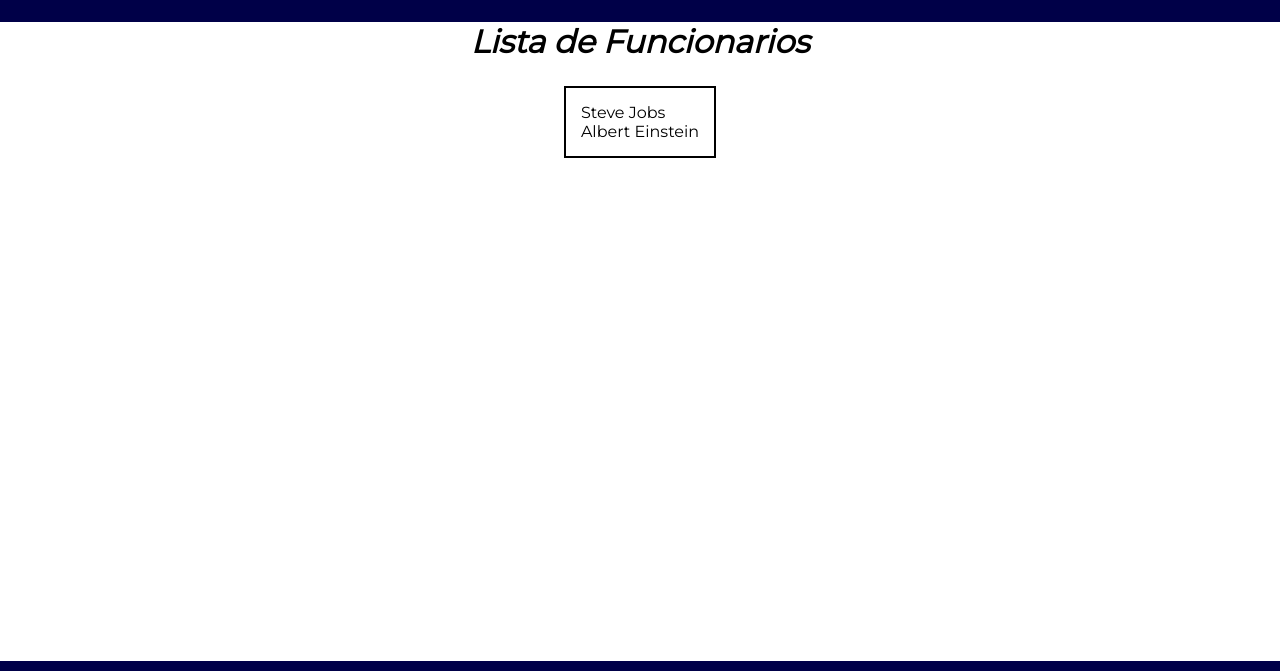
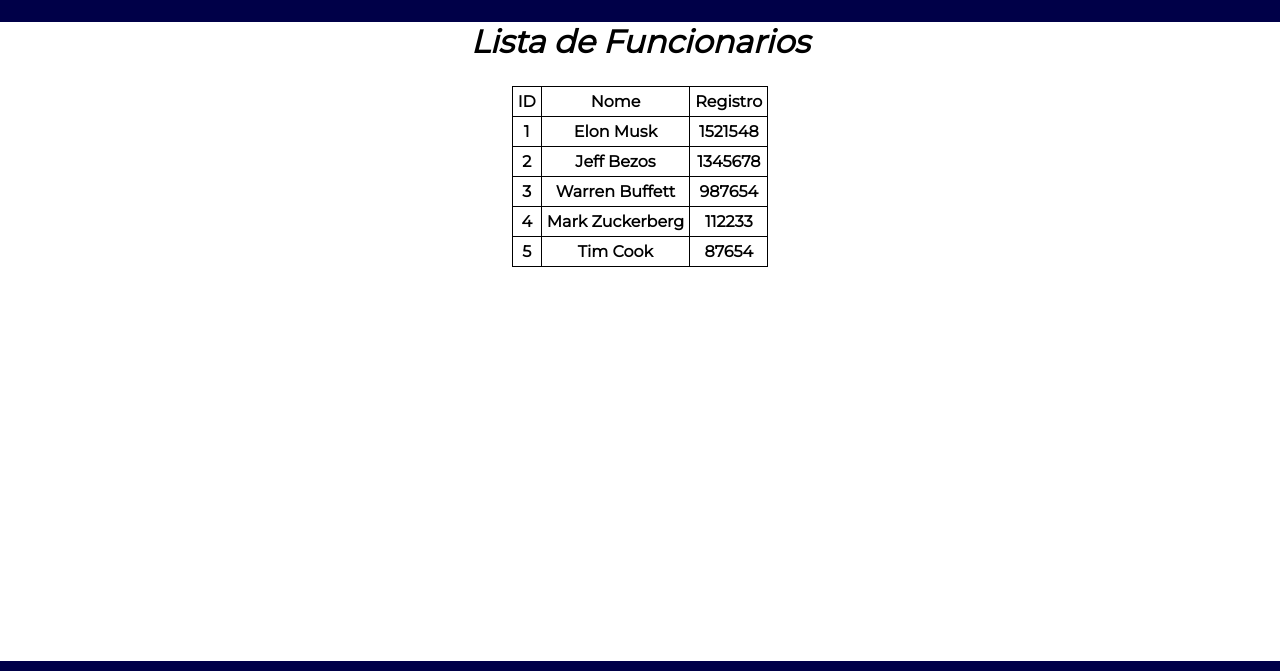
Before and after one commit to Adriano2607/Html-aula, a plain HTML site: page funcionarios.html in a window 1280 px wide. Shown: the part 60-731 px from the top of the page. Drawn offline with Linux system fonts and the light colour scheme.

Commit message:
mais bonitinho

```diff
--- a/funcionarios.html
+++ b/funcionarios.html
@@ -42,16 +42,42 @@
     </header>
 
 
-    <div>
+
         <h5>Lista de Funcionarios</h5>
+        <div class="paitabela">
+        <table>
+            <tr>
+                <th>ID</th>
+                <th>Nome</th>
+                <th>Registro</th>
+            </tr>
+            <tr>
+                <td>1</td>
+                <td>Elon Musk</td>
+                <td>1521548</td>
+            </tr>
+            <tr>
+                <td>2</td>
+                <td>Jeff Bezos</td>
+                <td>1345678</td>
+            </tr>
+            <tr>
+                <td>3</td>
+                <td>Warren Buffett</td>
+                <td>987654</td>
+            </tr>
+            <tr>
+                <td>4</td>
+                <td>Mark Zuckerberg</td>
+                <td>112233</td>
+            </tr>
+            <tr>
+                <td>5</td>
+                <td>Tim Cook</td>
+                <td>87654</td>
+            </tr>
+        </table>
 
-        <div class="paifunc">
-        <ol>
-            <li>Steve Jobs</li>
-            <li>Albert Einstein</li>
-
-        </ol>
-    </div>
     </div>
     <footer>
         <p>Siga-nos nas redes sociais!</p>
--- a/style.css
+++ b/style.css
@@ -171,3 +171,10 @@ td {
     display: flex;
     justify-content: center;
 }
+
+
+.paitabela{
+    display: flex;
+    justify-content: center;
+    margin-top: 25px;
+}
```
